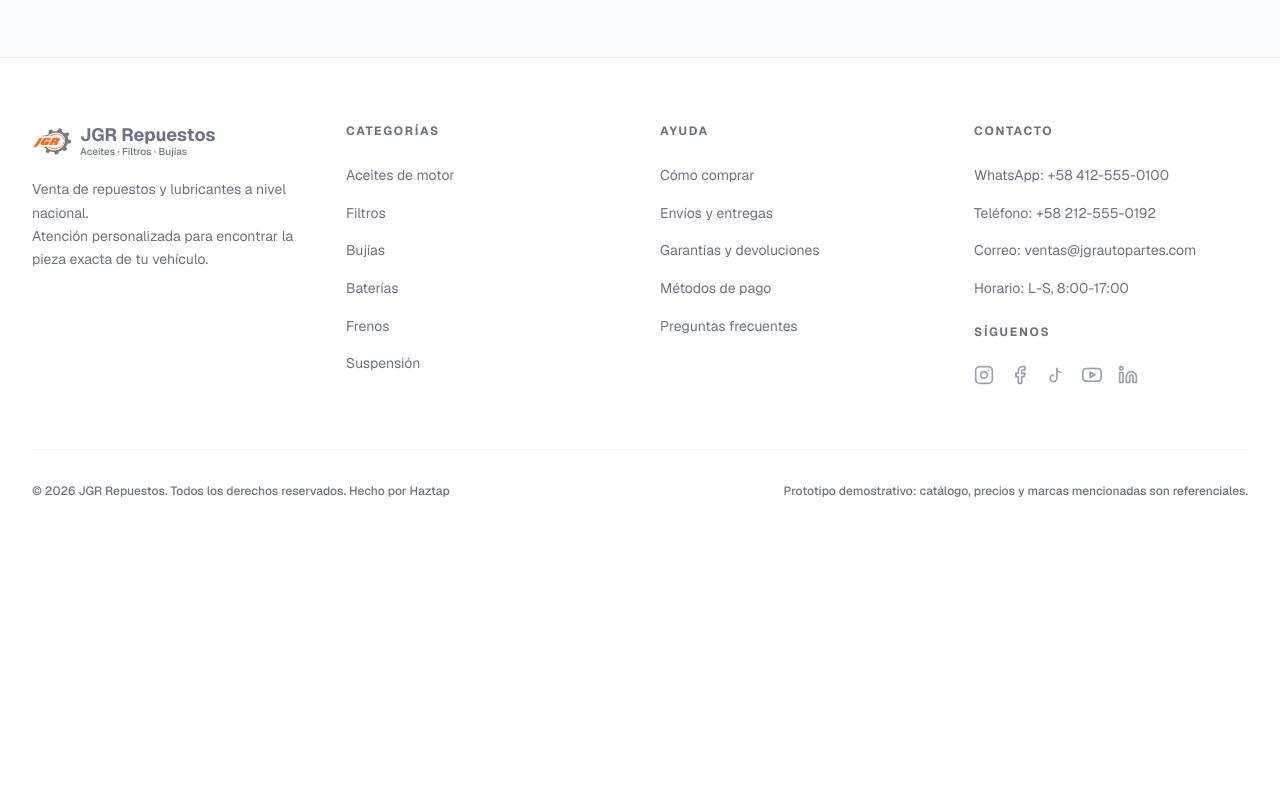
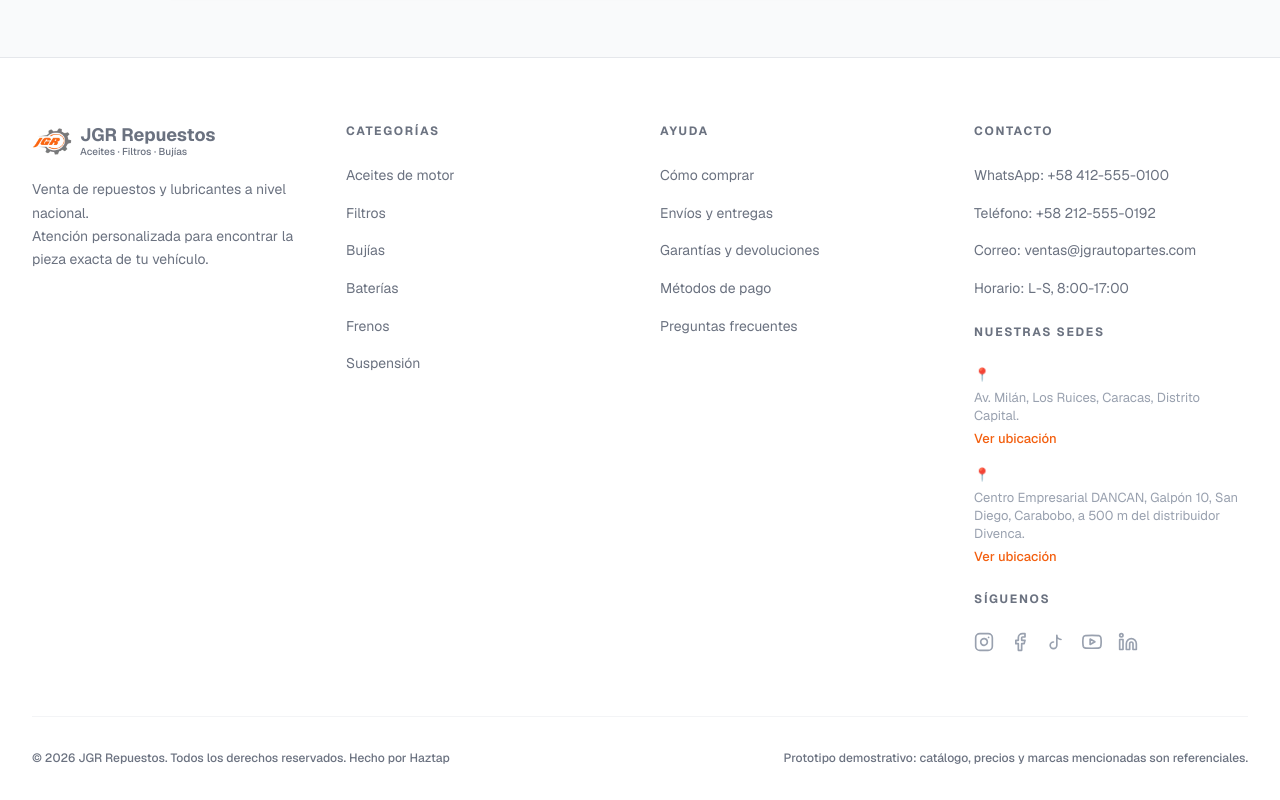
Before and after one commit to venhaztap-creator/jgr, a Next.js app: page / in a window 1280 px wide. Shown: the part 8595-9395 px from the top of the page. Before the commit the page ends 9127 px from the top, so only its background shows below. Built offline with nearby package versions, Linux system fonts and the light colour scheme.

Commit message:
Agrega información de sedes en Caracas y Valencia al Footer

```diff
--- a/src/components/layout/Footer.tsx
+++ b/src/components/layout/Footer.tsx
@@ -41,6 +41,22 @@ export default function Footer() {
             </div>
 
             <div className="mt-6">
+              <h4 className="text-sm font-bold text-gray-400 uppercase tracking-widest mb-3">Nuestras Sedes</h4>
+              <div className="flex flex-col gap-4 text-[13px] text-gray-400">
+                <div>
+                  <h5 className="font-bold text-white mb-1">📍 JGR AutoDist Caracas</h5>
+                  <p className="mb-1 leading-snug">Av. Milán, Los Ruices, Caracas, Distrito Capital.</p>
+                  <a href="https://maps.app.goo.gl/b9uM8TCFnE7t4dGU9" target="_blank" rel="noreferrer" className="text-[#F35F0F] hover:text-white hover:underline transition-colors font-medium">Ver ubicación</a>
+                </div>
+                <div>
+                  <h5 className="font-bold text-white mb-1">📍 JGR AutoDist Valencia</h5>
+                  <p className="mb-1 leading-snug">Centro Empresarial DANCAN, Galpón 10, San Diego, Carabobo, a 500 m del distribuidor Divenca.</p>
+                  <a href="https://maps.app.goo.gl/6F3QbXB2Mo8bGibs5" target="_blank" rel="noreferrer" className="text-[#F35F0F] hover:text-white hover:underline transition-colors font-medium">Ver ubicación</a>
+                </div>
+              </div>
+            </div>
+
+            <div className="mt-6">
               <h4 className="text-sm font-bold text-gray-400 uppercase tracking-widest mb-3">Síguenos</h4>
               <div className="flex gap-4">
                 <a href="https://www.instagram.com/jgrautodist/" target="_blank" rel="noreferrer" className="text-gray-400 hover:text-white transition-colors" title="Instagram">
```
